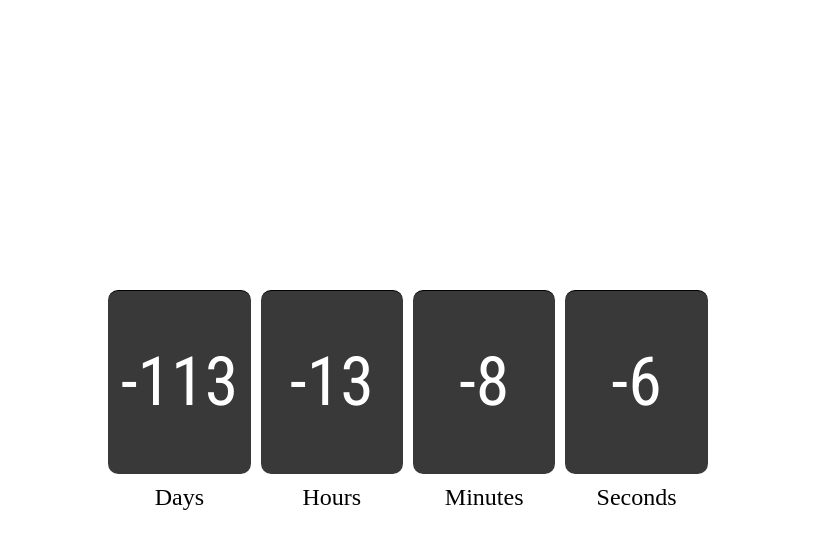
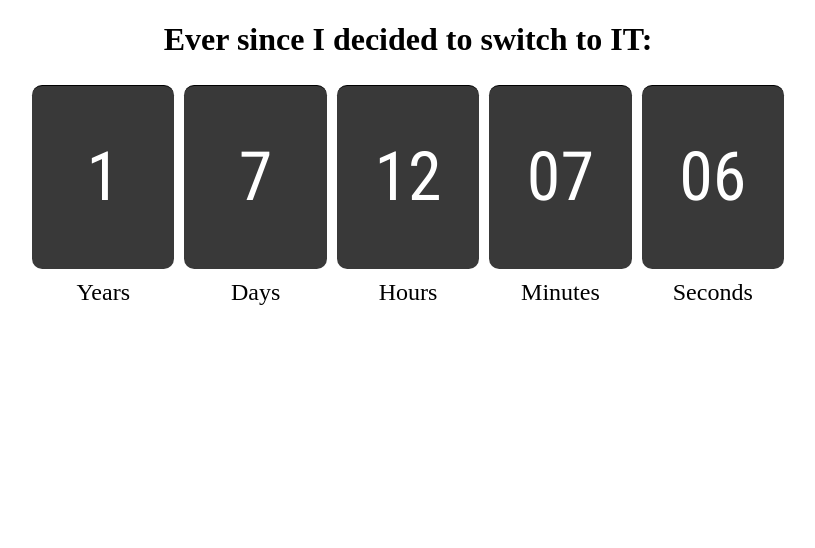
Before and after one commit to Marishka95s/-goit-js-hw-11-timer, a plain HTML site: page index.html in a window 1280 px wide. Shown: the whole page, without its empty margins (232-1047 px from the left). Drawn offline with Linux system fonts and the light colour scheme.

Commit message:
Swiched to IT

```diff
--- a/index.html
+++ b/index.html
@@ -12,13 +12,17 @@
       body {
         min-height: 100vh;
         margin: 0;
-        display: flex;
+        text-align: center;
         align-items: center;
         justify-content: center;
 
       }
+      h1{
+        display: block;
+      }
       .timer{
         display: flex;
+        justify-content: center;
       }
       .field {
         text-align: center;
@@ -47,7 +51,13 @@
   </head>
 
   <body>
+    <h1>Ever since I decided to switch to IT:</h1>
     <div class="timer" id="timer-1">
+      <div class="field">
+        <span class="value" data-value="years">11</span>
+        <span class="label">Years</span>
+      </div>
+
       <div class="field">
         <span class="value" data-value="days">11</span>
         <span class="label">Days</span>
--- a/index.js
+++ b/index.js
@@ -5,6 +5,7 @@ class Timer {
 
         this.refs = {
             timerBox: document.querySelector(`${selector}`),
+            spanYears: document.querySelector(`${selector} span[data-value="years"]`),
             spanDays: document.querySelector(`${selector} span[data-value="days"]`),
             spanHours: document.querySelector(`${selector} span[data-value="hours"]`),
             spanMinutes: document.querySelector(`${selector} span[data-value="mins"]`),
@@ -14,24 +15,26 @@ class Timer {
 
     start() {
         setInterval(() => {
-            const deltaTime = this.targetDate - Date.now();
+            const deltaTime = Date.now() - this.targetDate;
             this.updateClockface(this.getTimeComponents(deltaTime));
         }, 1000);
     }
 
     getTimeComponents(time) {
-        const days = String(Math.floor(time / (1000 * 60 * 60 * 24)));
+        const years = String(Math.floor(time / (1000 * 60 * 60 * 24 * 365)));
+        const days = this.pad(Math.floor(time / (1000 * 60 * 60 * 24))) - years * 365;
         const hours = this.pad(Math.floor((time % (1000 * 60 * 60 * 24)) / (1000 * 60 * 60)));
         const mins = this.pad(Math.floor((time % (1000 * 60 * 60)) / (1000 * 60)));
         const secs = this.pad(Math.floor((time % (1000 * 60)) / 1000));
-        return { days, hours, mins, secs };
+        return { days, hours, mins, secs, years };
     }
 
     pad(value) {
         return String(value).padStart(2, '0');
     }
 
-    updateClockface({ days, hours, mins, secs }) {
+    updateClockface({ days, hours, mins, secs, years }) {
+        this.refs.spanYears.textContent = years;
         this.refs.spanDays.textContent = days;
         this.refs.spanHours.textContent = hours;
         this.refs.spanMinutes.textContent = mins;
@@ -41,7 +44,7 @@ class Timer {
 
 const CountdownTimer = new Timer({
     selector: '#timer-1',
-    targetDate: new Date('Jul 17, 2021'),
+    targetDate: new Date('Oct 30, 2020'),
   });
 
   CountdownTimer.start();
```
